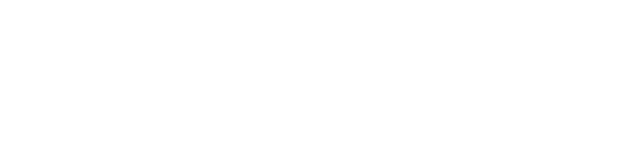
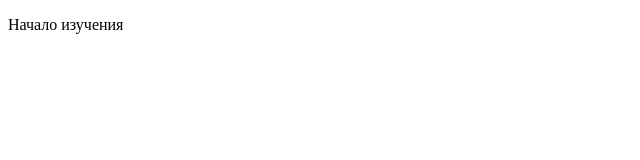
Before and after one commit to Yevhen2606/First, a plain HTML site: page index.html in a window 1280 px wide. Shown: the whole page, without its empty margins (0-640 px from the left). Drawn offline with Linux system fonts and the light colour scheme.

Commit message:
code added

```diff
--- a/index.html
+++ b/index.html
@@ -7,6 +7,6 @@
     <title>Document</title>
 </head>
 <body>
-
+    <p>Начало изучения</p>
 </body>
 </html>
```
